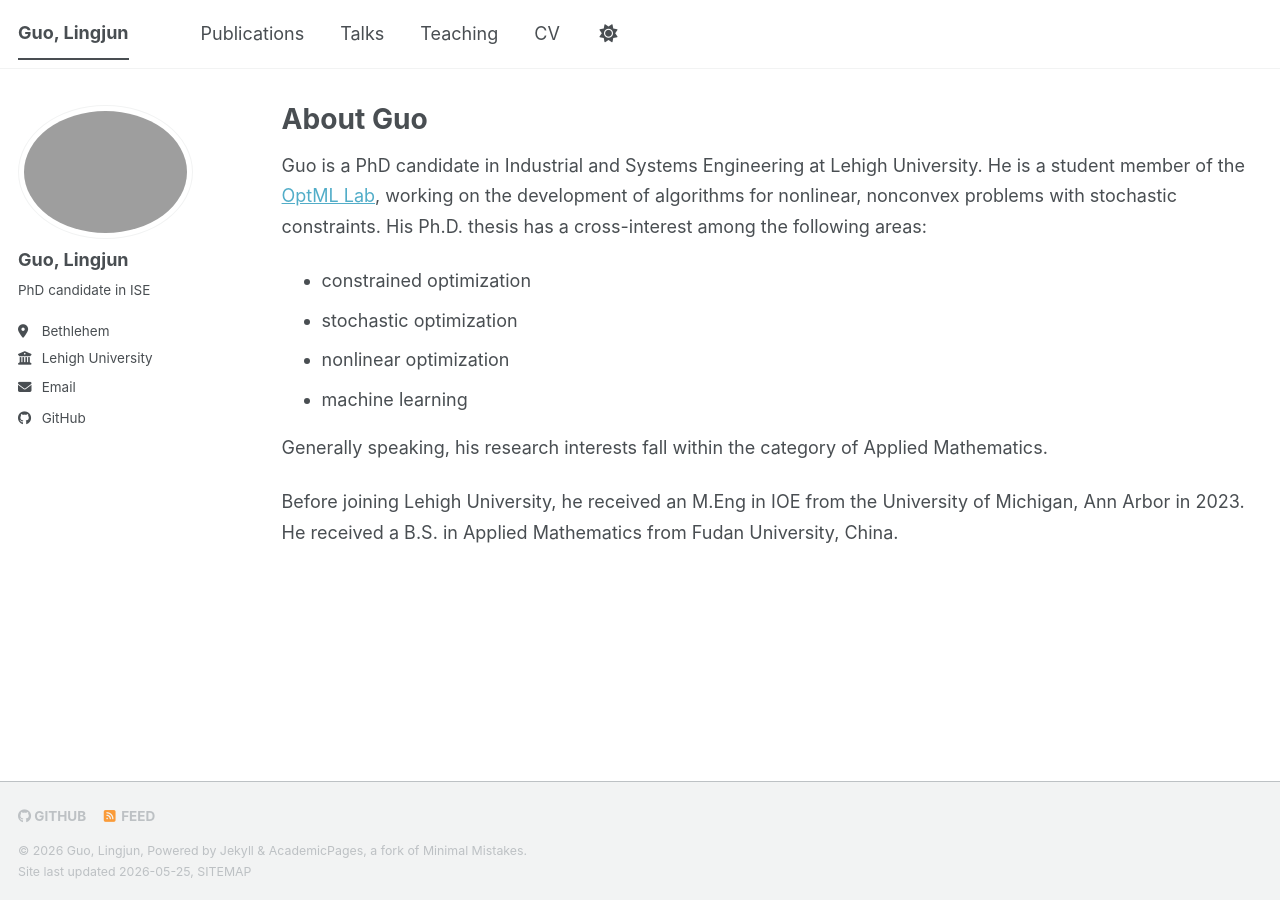
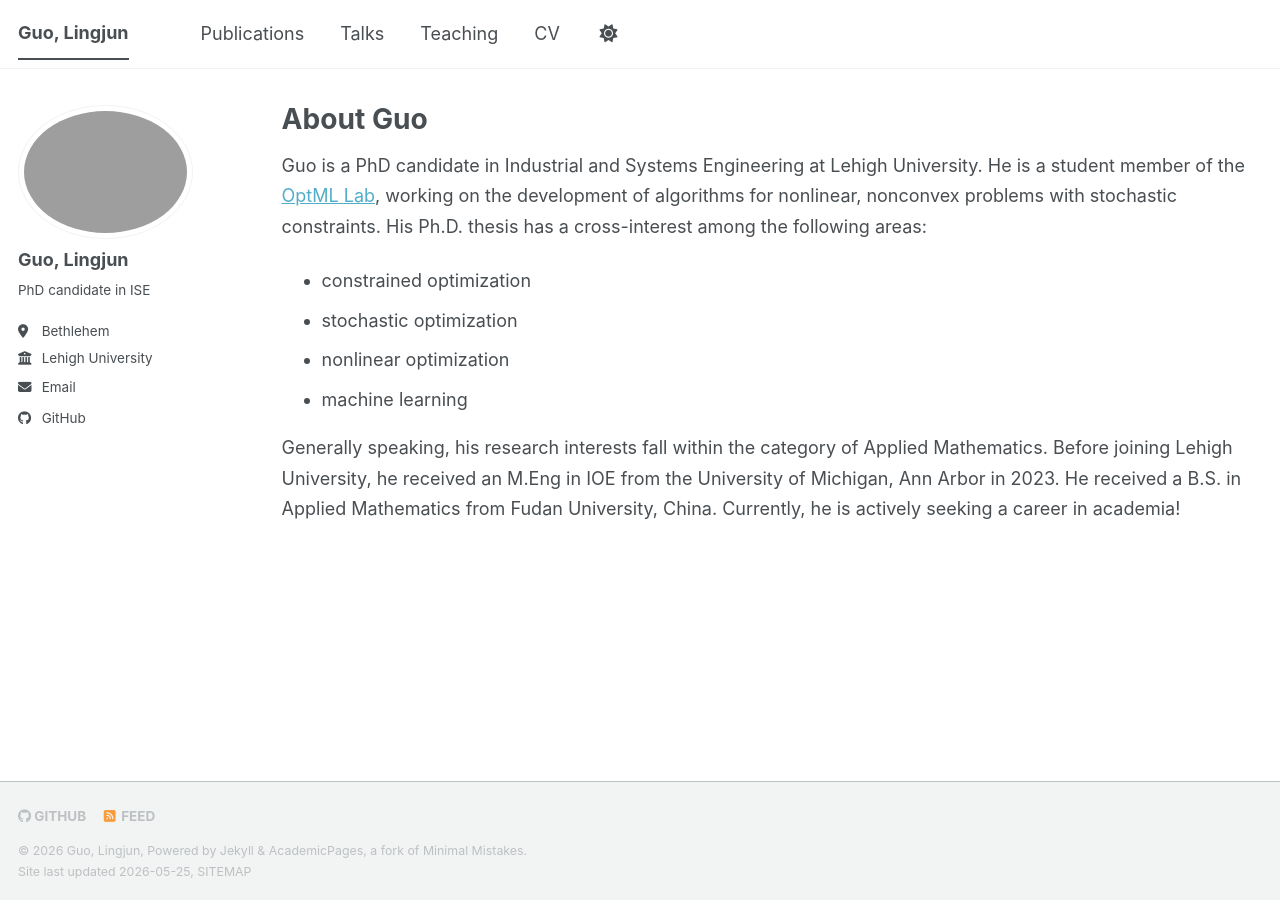
Before and after one commit to Guo-Lingjun/guo-lingjun.github.io, a Jekyll site: the page built from _pages/about.md, in a window 1280 px wide. Built offline with Jekyll 4.4.1, drawn with Linux system fonts in a browser that asks for light colours; a script bundle is joined from its source files by our own code; library files that are not in the unit come from our copies.

Commit message:
Update about.md

```diff
--- a/_pages/about.md
+++ b/_pages/about.md
@@ -11,6 +11,4 @@ Guo is a PhD candidate in Industrial and Systems Engineering at Lehigh Universit
 - nonlinear optimization
 - machine learning
 
-Generally speaking, his research interests fall within the category of Applied Mathematics.
-
-Before joining Lehigh University, he received an M.Eng in IOE from the University of Michigan, Ann Arbor in 2023. He received a B.S. in Applied Mathematics from Fudan University, China.
+Generally speaking, his research interests fall within the category of Applied Mathematics. Before joining Lehigh University, he received an M.Eng in IOE from the University of Michigan, Ann Arbor in 2023. He received a B.S. in Applied Mathematics from Fudan University, China. Currently, he is actively seeking a career in academia!
```
